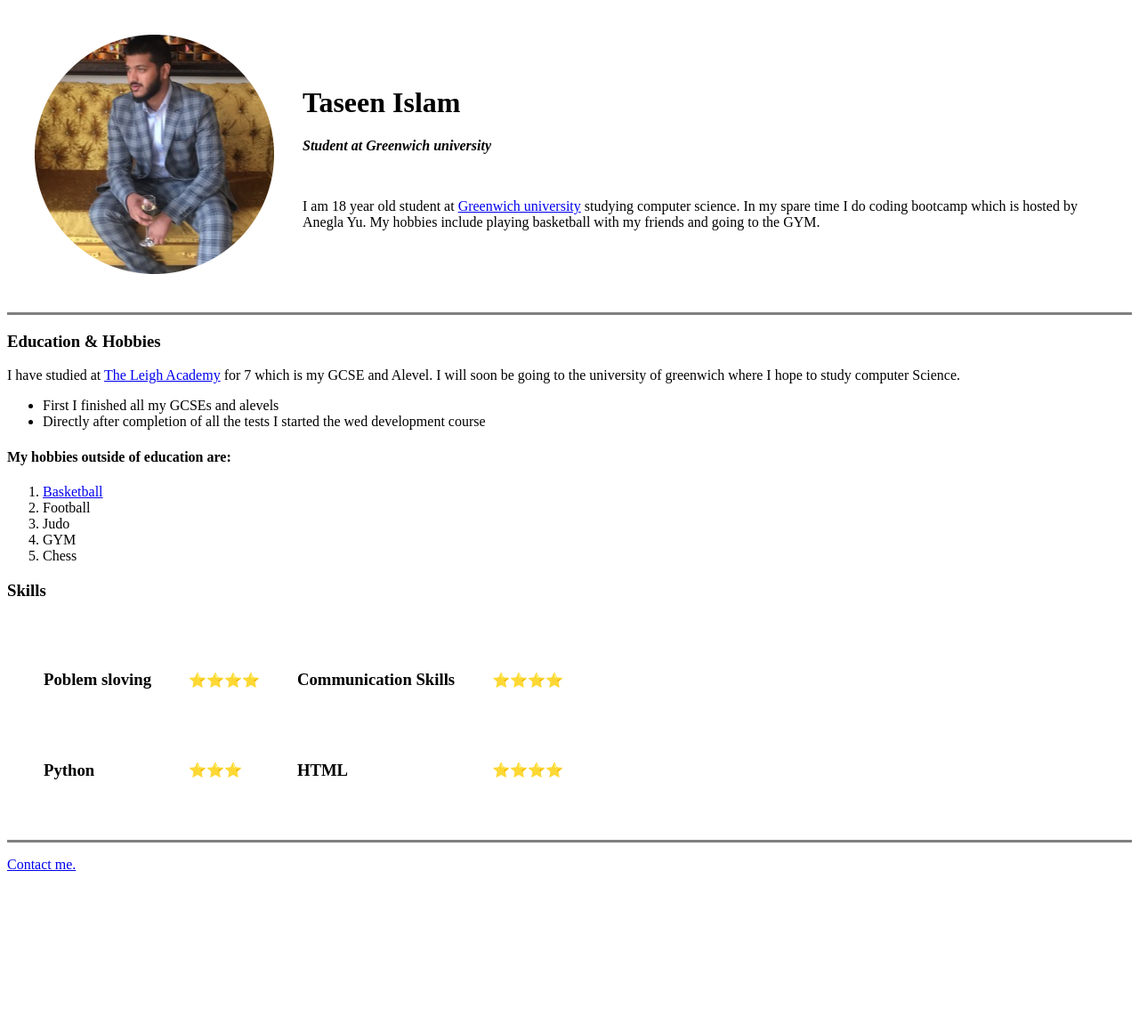
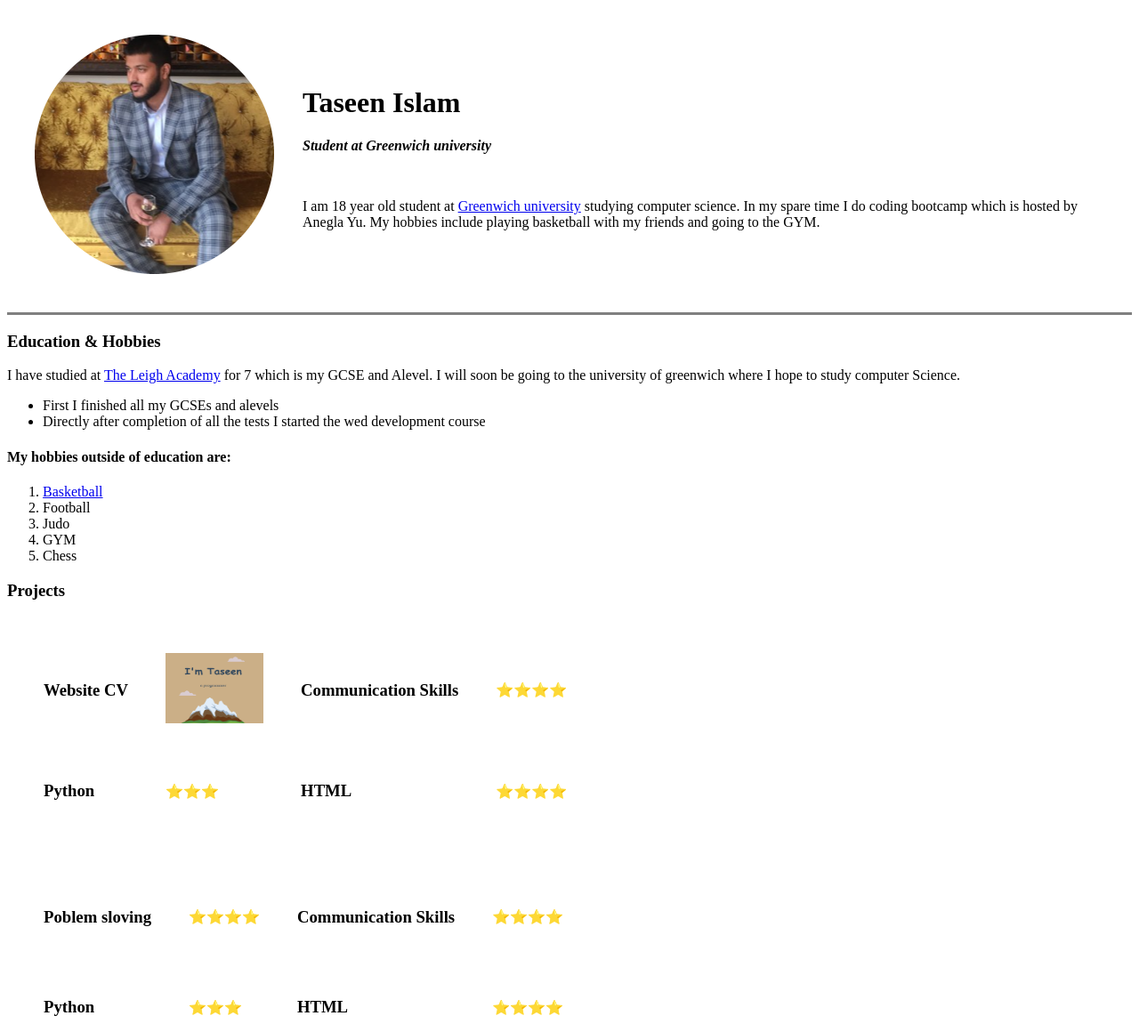
Before and after one commit to taseentin/resume, a plain HTML site: page index.html in a window 1280 px wide. Shown: the top 1160 px of the page at 89% size. Before the commit the page ends 997 px from the top, so only its background shows below. Drawn offline with Linux system fonts and the light colour scheme.

Commit message:
Update index.html

```diff
--- a/index.html
+++ b/index.html
@@ -33,12 +33,27 @@
     <li>GYM</li>
     <li>Chess</li>
   </ol>
-  <h3>Skills</h3>
+  <h3>Projects</h3>
+  <table cellspacing=40>
+    <tr>
+      <td><h3>Website CV</h3></td>
+      <td><a href="https://taseentin.github.io/personal/"><img src="./Screenshot 2024-05-30 205804.png" alt="Screenshot" width="110" height="79"></a>
+      </td>
+      <td> <h3>Communication Skills</h3> </td>
+      <td>⭐⭐⭐⭐</td>
+    <tr>
+        <td> <h3>Python</h3> </td>
+        <td>⭐⭐⭐</td>
+        <td> <h3>    HTML</h3> </td>
+        <td>⭐⭐⭐⭐</td>
+    </tr>
+    </tr>
+  </table>
   <table cellspacing=40>
     <tr>
       <td><h3>Poblem sloving</h3></td>
       <td>⭐⭐⭐⭐</td>
-      <td> <h3>    Communication Skills</h3> </td>
+      <td> <h3>Communication Skills</h3> </td>
       <td>⭐⭐⭐⭐</td>
     <tr>
         <td> <h3>Python</h3> </td>
```
